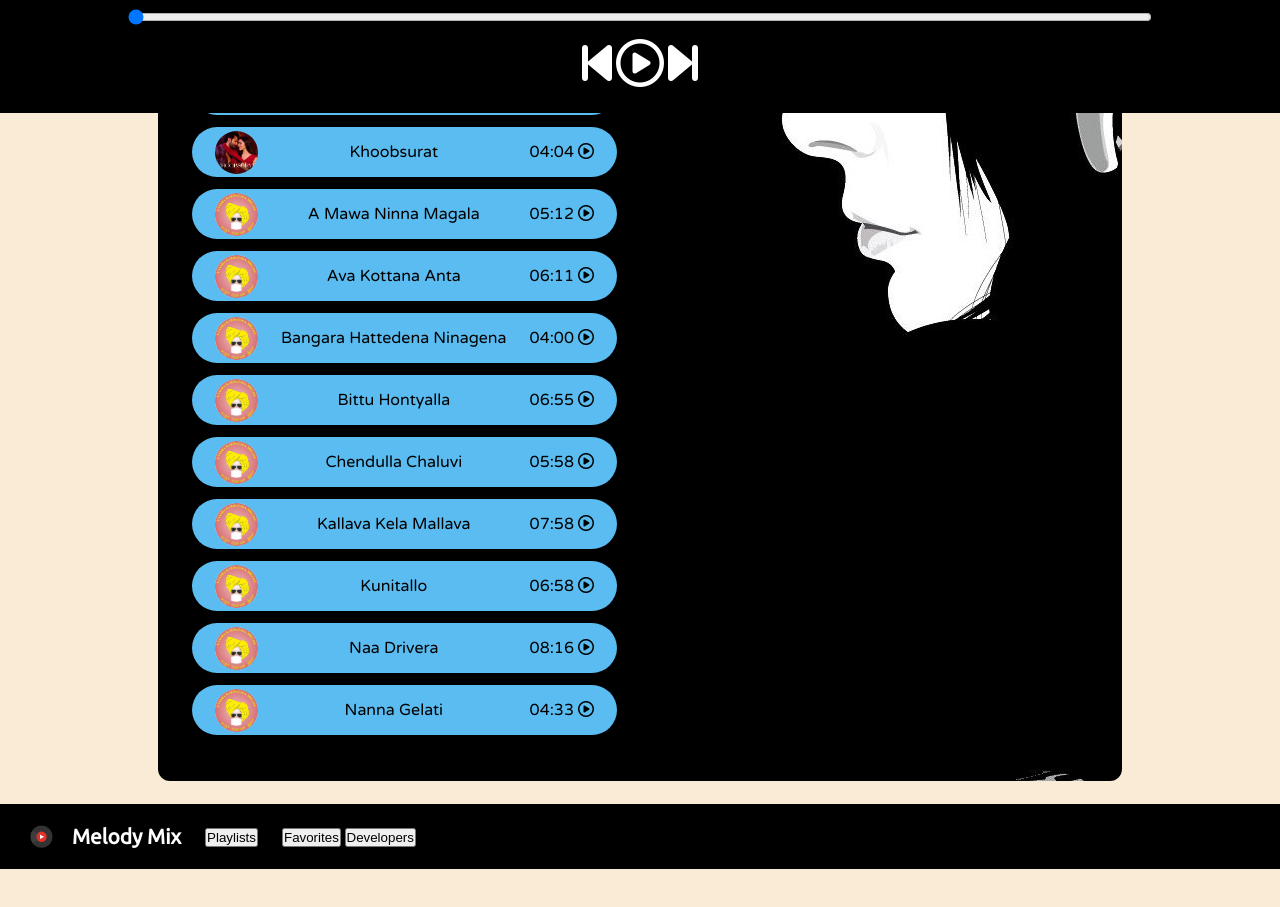
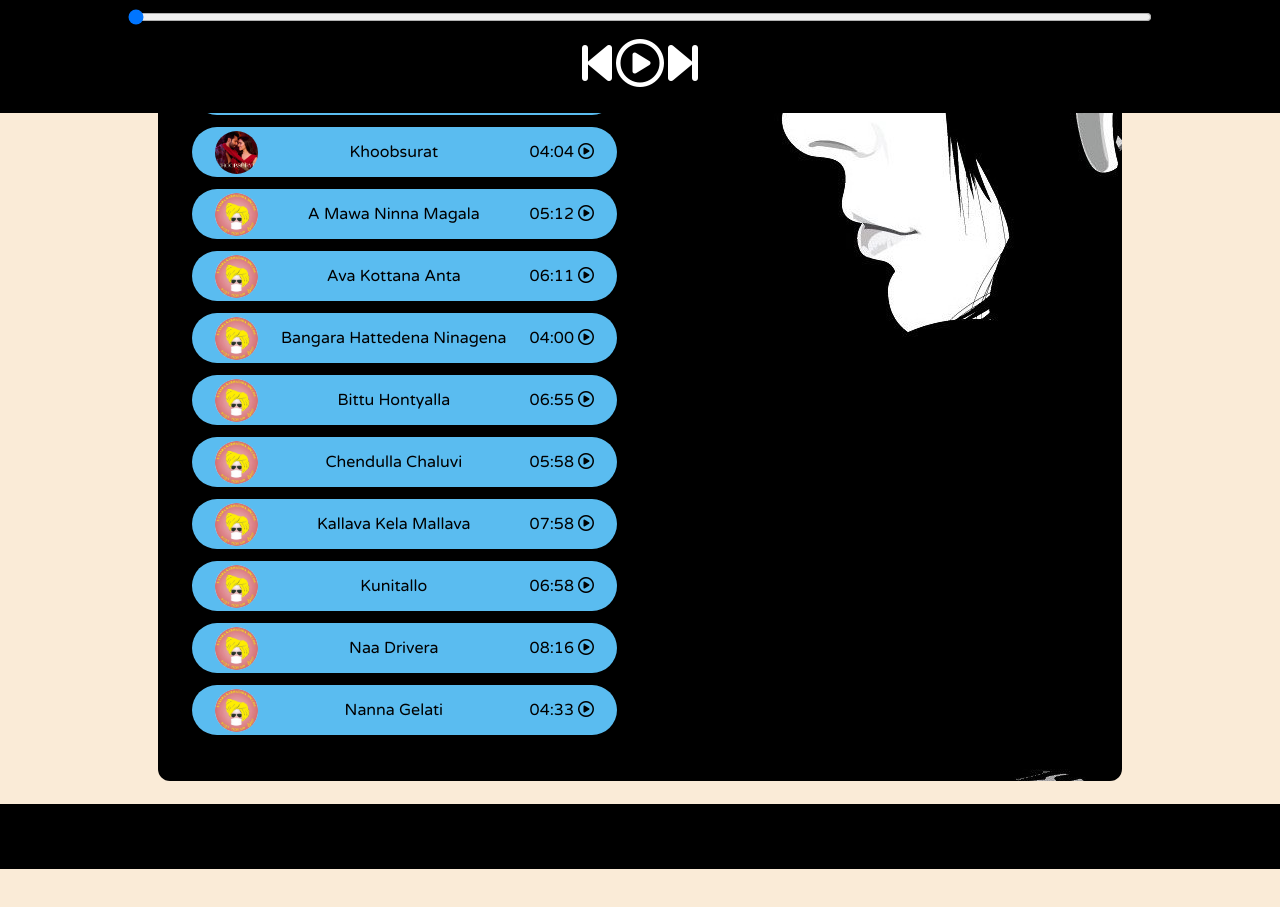
Before and after one commit to ameet-s-m/Music-Player-App, a plain HTML site: page index.html in a window 1280 px wide. Shown: the part 687-1594 px from the top of the page. Drawn offline with Linux system fonts and the light colour scheme.

Commit message:
Update index.html

```diff
--- a/index.html
+++ b/index.html
@@ -122,11 +122,6 @@
     </div>
     <nav>
         <ul>
-            <li class="brand">
-                <img src="logo.png" alt="Melody Mix"> Melody Mix
-            </li>
-            <li>
-                <button id="playlistButton">Playlists</button>
                 <div id="playlistDropdown" class="dropdown" style="display: none; position: absolute; background-color: white; border: 1px solid #ccc; padding: 10px;">
                     <div class="playlistCategory">
                         <h3 onclick="toggleDropdown(this)">English</h3>
@@ -165,7 +160,6 @@
                 </div>
             </li>
             <li>
-                <button id="favoritesButton">Favorites</button>
                 <div id="favoritesDropdown" class="dropdown" style="display: none; position: absolute; background-color: white; border: 1px solid #ccc; padding: 10px;">
                     <ul style="list-style: none; margin: 0; padding: 0;">
                         <li onclick="playSong('songs/2.mp3')">Lean On</li>
@@ -173,7 +167,6 @@
                         <li onclick="playSong('songs/16.mp3')">Kallava Kela Mallava</li>
                     </ul>
                 </div>
-                <button id="developersButton">Developers</button>
             </li>
         </ul>
     </nav>
```
